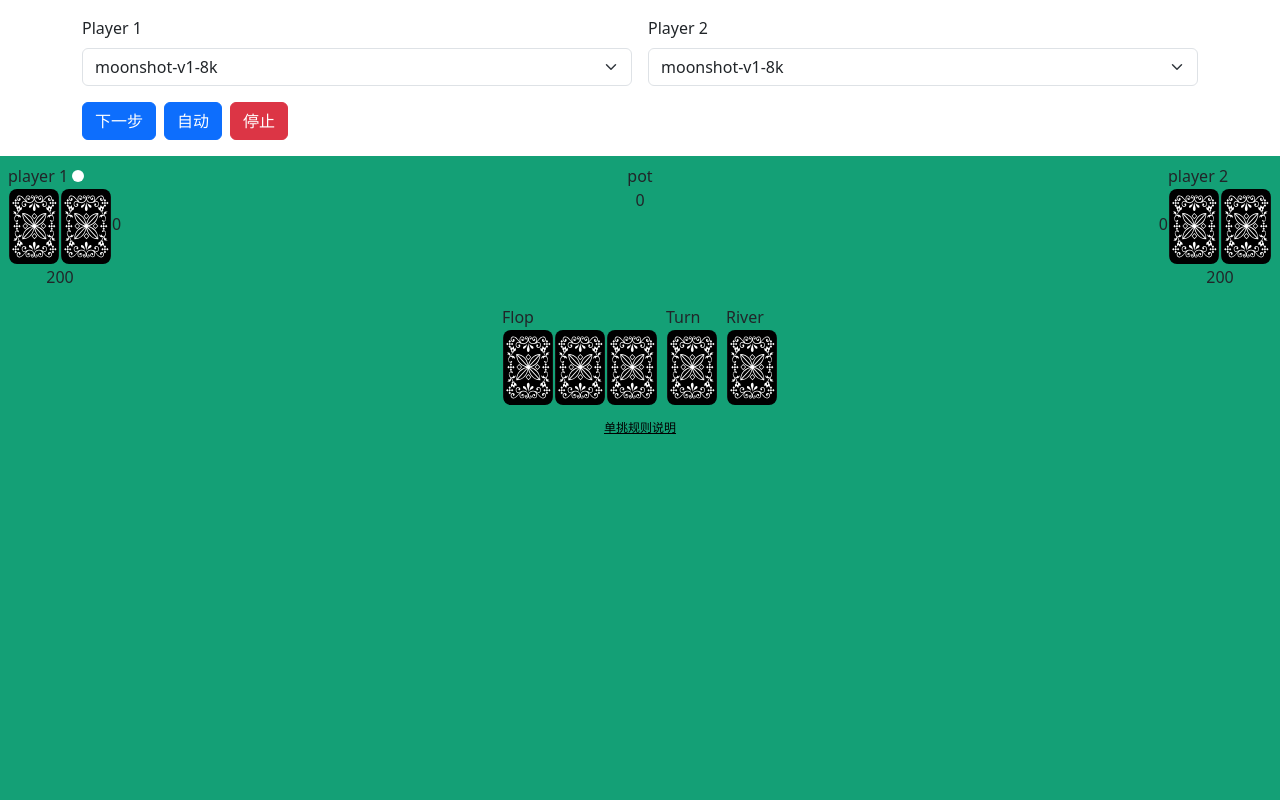
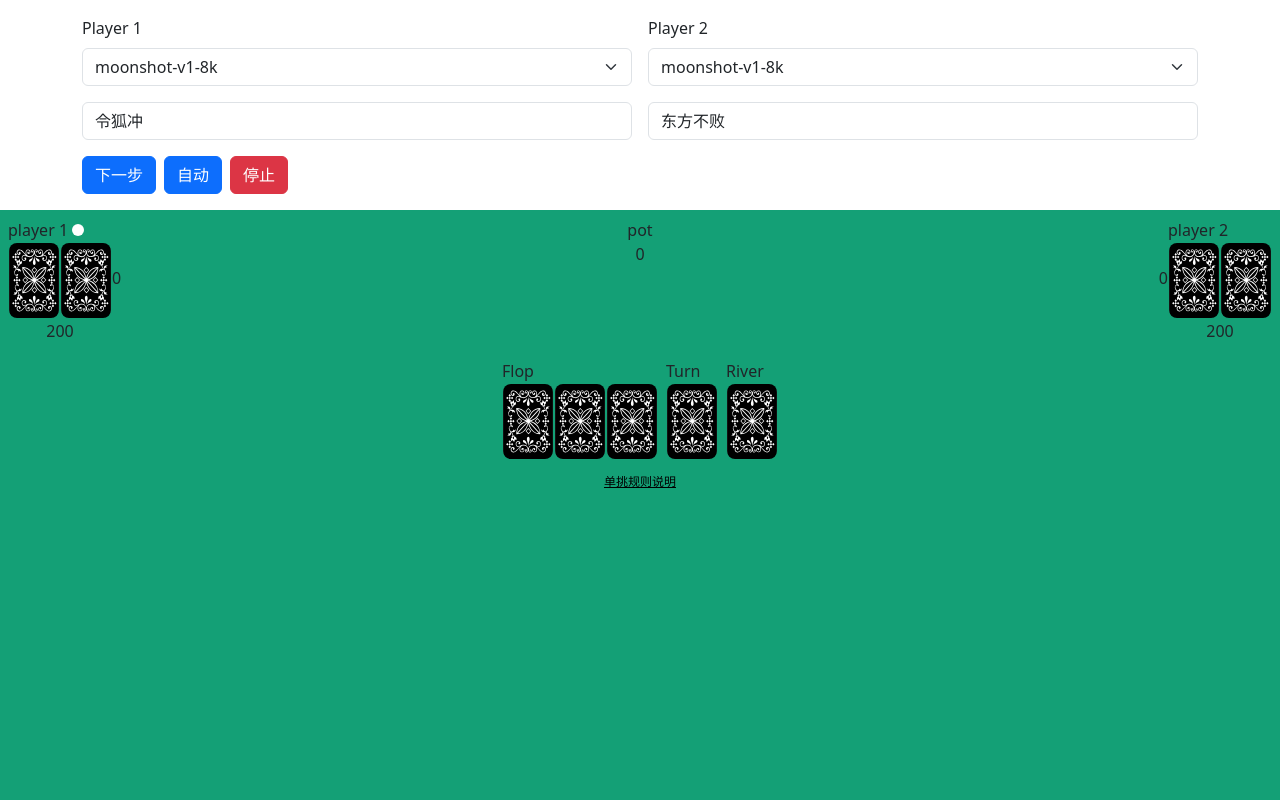
Before and after one commit to ishowshao/reasoning-model-texas-holdem, a Vue app: page / in a window 1280 px wide. Shown: the top 800 px of the page. Built offline with nearby package versions, Linux system fonts and the light colour scheme.

Commit message:
Update HomeView.vue

```diff
--- a/src/views/HomeView.vue
+++ b/src/views/HomeView.vue
@@ -15,6 +15,12 @@
             <option value="player1">moonshot-v1-8k</option>
             <option value="player2">DeepSeek-V3</option>
           </select>
+        </div>
+        <div class="col-6">
+          <input type="text" v-model="gameManager.game.players[0].name" class="form-control" placeholder="请输入玩家1的名字">
+        </div>
+        <div class="col-6">
+          <input type="text" v-model="gameManager.game.players[1].name" class="form-control" placeholder="请输入玩家2的名字">
         </div>
         <div class="col-12">
           <!-- <button type="submit" class="btn btn-primary me-2" @click="toggleGame">
```
